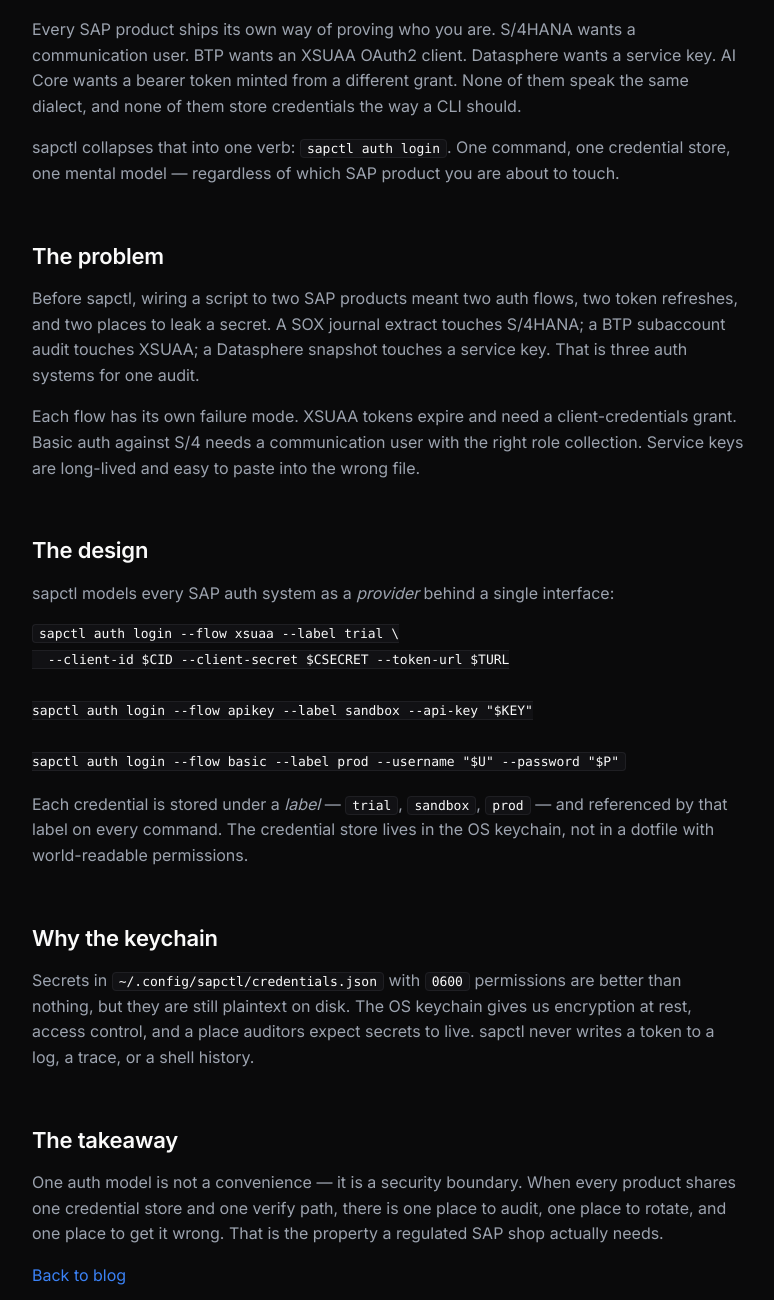
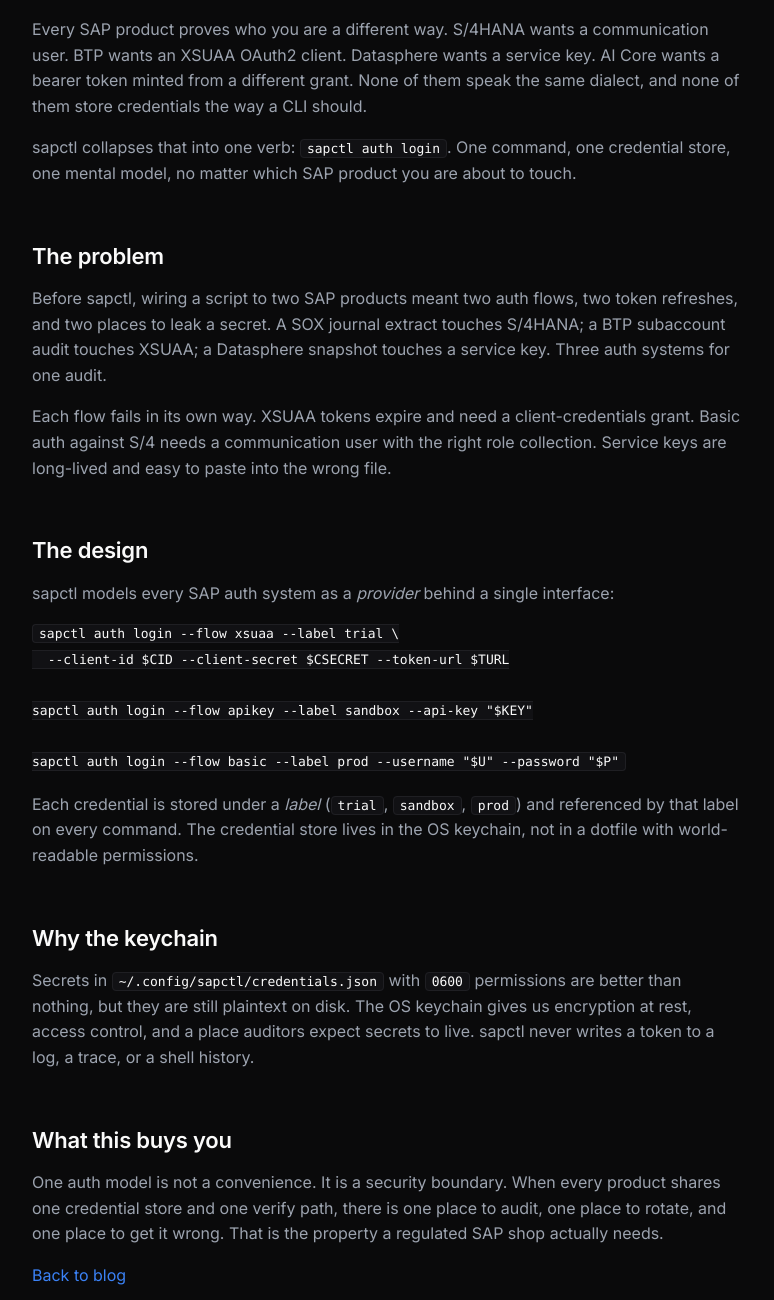
Before and after one commit to dixitsheta/sapctl, a plain HTML site: page apps/web-static/blog/one-auth-model.html in a window 1280 px wide. Shown: the part 400-1700 px from the top of the page, without its empty margins (252-1026 px from the left). Drawn offline with Linux system fonts and the light colour scheme.

Commit message:
fix(web): humanize blog posts + fix broken install command
- Humanize all 6 blog posts
- Fix install command (uname case + arch mapping + version)
- README: fix install command

```diff
--- a/apps/web-static/blog/one-auth-model.html
+++ b/apps/web-static/blog/one-auth-model.html
@@ -60,15 +60,15 @@
   <main>
     <article class="container-narrow prose" style="padding-top:48px; padding-bottom:96px">
 
-<p>Every SAP product ships its own way of proving who you are. S/4HANA wants a communication user. BTP wants an XSUAA OAuth2 client. Datasphere wants a service key. AI Core wants a bearer token minted from a different grant. None of them speak the same dialect, and none of them store credentials the way a CLI should.</p>
+<p>Every SAP product proves who you are a different way. S/4HANA wants a communication user. BTP wants an XSUAA OAuth2 client. Datasphere wants a service key. AI Core wants a bearer token minted from a different grant. None of them speak the same dialect, and none of them store credentials the way a CLI should.</p>
 
-<p>sapctl collapses that into one verb: <code>sapctl auth login</code>. One command, one credential store, one mental model — regardless of which SAP product you are about to touch.</p>
+<p>sapctl collapses that into one verb: <code>sapctl auth login</code>. One command, one credential store, one mental model, no matter which SAP product you are about to touch.</p>
 
 <h2>The problem</h2>
 
-<p>Before sapctl, wiring a script to two SAP products meant two auth flows, two token refreshes, and two places to leak a secret. A SOX journal extract touches S/4HANA; a BTP subaccount audit touches XSUAA; a Datasphere snapshot touches a service key. That is three auth systems for one audit.</p>
+<p>Before sapctl, wiring a script to two SAP products meant two auth flows, two token refreshes, and two places to leak a secret. A SOX journal extract touches S/4HANA; a BTP subaccount audit touches XSUAA; a Datasphere snapshot touches a service key. Three auth systems for one audit.</p>
 
-<p>Each flow has its own failure mode. XSUAA tokens expire and need a client-credentials grant. Basic auth against S/4 needs a communication user with the right role collection. Service keys are long-lived and easy to paste into the wrong file.</p>
+<p>Each flow fails in its own way. XSUAA tokens expire and need a client-credentials grant. Basic auth against S/4 needs a communication user with the right role collection. Service keys are long-lived and easy to paste into the wrong file.</p>
 
 <h2>The design</h2>
 
@@ -81,15 +81,15 @@ sapctl auth login --flow apikey --label sandbox --api-key "$KEY"
 
 sapctl auth login --flow basic --label prod --username "$U" --password "$P"</code></pre>
 
-<p>Each credential is stored under a <em>label</em> — <code>trial</code>, <code>sandbox</code>, <code>prod</code> — and referenced by that label on every command. The credential store lives in the OS keychain, not in a dotfile with world-readable permissions.</p>
+<p>Each credential is stored under a <em>label</em> (<code>trial</code>, <code>sandbox</code>, <code>prod</code>) and referenced by that label on every command. The credential store lives in the OS keychain, not in a dotfile with world-readable permissions.</p>
 
 <h2>Why the keychain</h2>
 
 <p>Secrets in <code>~/.config/sapctl/credentials.json</code> with <code>0600</code> permissions are better than nothing, but they are still plaintext on disk. The OS keychain gives us encryption at rest, access control, and a place auditors expect secrets to live. sapctl never writes a token to a log, a trace, or a shell history.</p>
 
-<h2>The takeaway</h2>
+<h2>What this buys you</h2>
 
-<p>One auth model is not a convenience — it is a security boundary. When every product shares one credential store and one verify path, there is one place to audit, one place to rotate, and one place to get it wrong. That is the property a regulated SAP shop actually needs.</p>
+<p>One auth model is not a convenience. It is a security boundary. When every product shares one credential store and one verify path, there is one place to audit, one place to rotate, and one place to get it wrong. That is the property a regulated SAP shop actually needs.</p>
 
 <p><a class="link" href="../blog.html">Back to blog</a></p>
 
```
Also changed, not shown: apps/web-static/blog/emitting-mcp-from-cobra.html (+2 -2 lines), apps/web-static/blog/hash-chained-audit-air-gap.html (+3 -3 lines), apps/web-static/blog/sap-api-policy-v4.html (+5 -5 lines), apps/web-static/blog/slsa-l3-on-a-budget.html (+4 -4 lines), apps/web-static/blog/why-sqlite-mirror.html (+1 -1 lines), apps/web-static/docs.html (+1 -1 lines), README.md.
